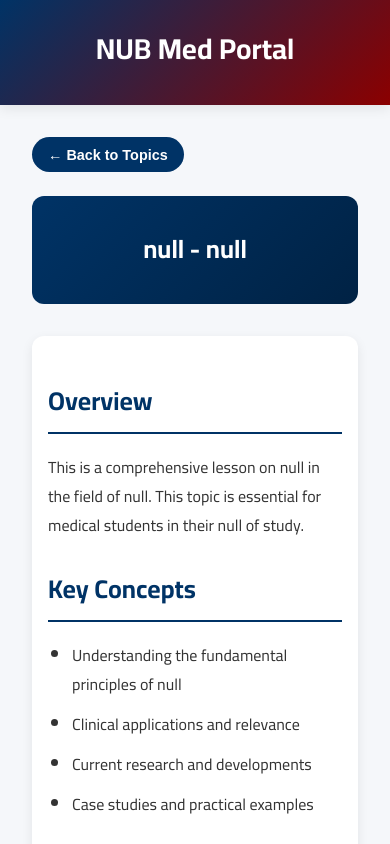
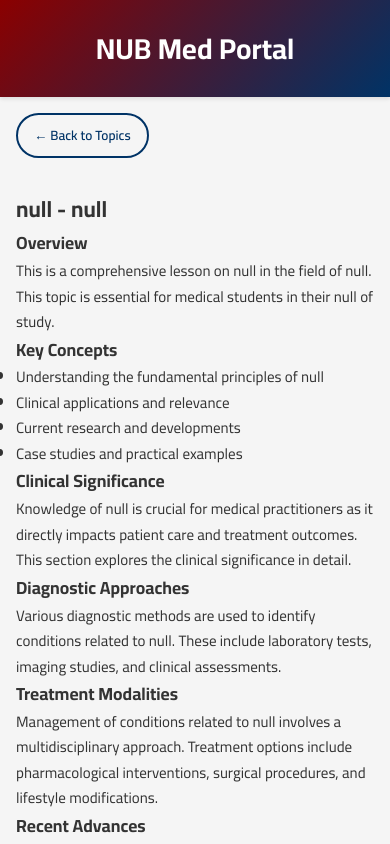
Before and after one commit to abdallah-7amza/MED-Portal-NUB, a plain HTML site: page lesson.html in a window 390 px wide. Shown: the top 844 px of the page. Drawn offline with nearby package versions, Linux system fonts and the light colour scheme.

Commit message:
Update styles.css

```diff
--- a/assets/styles.css
+++ b/assets/styles.css
@@ -1,16 +1,17 @@
+/* assets/styles.css */
 :root {
-    --primary-color: #003366;
-    --secondary-color: #8B0000;
-    --accent-color: #4CAF50;
-    --background-color: #f5f7fa;
-    --text-color: #333;
-    --light-text: #fff;
-    --card-bg: #ffffff;
-    --border-color: #e0e7ed;
-    --correct-color: #4CAF50;
-    --incorrect-color: #f44336;
+    --primary-color: #8B0000; /* Dark Red */
+    --secondary-color: #003366; /* Deep Blue */
+    --accent-color: #FFD700; /* Gold */
+    --background-color: #F5F5F5; /* Soft Light Gray */
+    --text-color: #333333;
+    --light-text-color: #FFFFFF;
+    --card-bg: #FFFFFF;
+    --border-color: #E0E0E0;
+    --correct-color: #2E7D32;
+    --incorrect-color: #C62828;
     --shadow: 0 4px 12px rgba(0, 0, 0, 0.08);
-    --border-radius: 12px;
+    --border-radius: 16px;
 }
 
 * {
@@ -24,7 +25,7 @@ html {
 }
 
 body {
-    font-family: 'Cairo', -apple-system, BlinkMacSystemFont, 'Segoe UI', Roboto, sans-serif;
+    font-family: 'Cairo', -apple-system, BlinkMacSystemFont, 'Segoe UI', Roboto, Helvetica, Arial, sans-serif;
     background-color: var(--background-color);
     color: var(--text-color);
     line-height: 1.7;
@@ -34,38 +35,31 @@ body {
     min-height: 100vh;
 }
 
+/* Header */
 .site-header {
     background: linear-gradient(135deg, var(--primary-color), var(--secondary-color));
-    color: var(--light-text);
+    color: var(--light-text-color);
     padding: 1.5rem 2rem;
     text-align: center;
-    box-shadow: var(--shadow);
+    box-shadow: 0 2px 4px rgba(0,0,0,0.1);
 }
 
 .site-header h1 {
-    font-size: 2.2rem;
+    font-size: 2.5rem;
     font-weight: 700;
-    margin-bottom: 0.5rem;
 }
 
-.site-header p {
-    opacity: 0.9;
-    font-size: 1.1rem;
-}
-
+/* Main Content Area */
 main {
     flex: 1;
     width: 100%;
     max-width: 1200px;
     margin: 2rem auto;
     padding: 0 2rem;
+    overflow: hidden;
 }
 
-.container {
-    max-width: 900px;
-    margin: 0 auto;
-}
-
+/* View Container */
 .view {
     display: none;
     animation: fadeIn 0.5s ease;
@@ -76,23 +70,24 @@ main {
 }
 
 @keyframes fadeIn {
-    from { opacity: 0; transform: translateY(20px); }
+    from { opacity: 0; transform: translateY(10px); }
     to { opacity: 1; transform: translateY(0); }
 }
 
+/* General Title Style */
 .view-title {
     text-align: center;
     color: var(--primary-color);
     margin-bottom: 2rem;
-    font-size: 1.8rem;
+    font-size: 2rem;
     font-weight: 600;
 }
 
+/* Grid Layout for Cards */
 .card-grid {
     display: grid;
-    grid-template-columns: repeat(auto-fill, minmax(280px, 1fr));
+    grid-template-columns: repeat(auto-fill, minmax(300px, 1fr));
     gap: 1.5rem;
-    margin-top: 1rem;
 }
 
 .card {
@@ -100,146 +95,72 @@ main {
     border-radius: var(--border-radius);
     box-shadow: var(--shadow);
     padding: 1.5rem;
-    transition: all 0.3s ease;
+    cursor: pointer;
+    transition: transform 0.2s ease, box-shadow 0.2s ease;
     border: 1px solid var(--border-color);
-    cursor: pointer;
+    display: flex;
+    flex-direction: column;
+    justify-content: center;
+    align-items: center;
+    text-align: center;
+    min-height: 150px;
 }
 
 .card:hover {
     transform: translateY(-5px);
     box-shadow: 0 8px 20px rgba(0, 0, 0, 0.12);
-    border-color: var(--primary-color);
 }
 
 .card h3 {
+    font-size: 1.5rem;
+    margin-bottom: 0.5rem;
     color: var(--primary-color);
-    margin-bottom: 0.8rem;
-    font-size: 1.4rem;
 }
 
-.card p {
-    color: #666;
-    font-size: 0.95rem;
-}
-
+/* Back Button */
 .back-btn {
-    display: inline-flex;
-    align-items: center;
-    gap: 8px;
-    margin-bottom: 1.5rem;
-    padding: 0.7rem 1.2rem;
-    background-color: var(--primary-color);
-    color: var(--light-text);
-    border: none;
+    display: inline-block;
+    margin-bottom: 2rem;
+    background-color: transparent;
+    color: var(--secondary-color);
+    border: 2px solid var(--secondary-color);
+    padding: 0.5rem 1rem;
     border-radius: 50px;
+    text-decoration: none;
     font-weight: 600;
     cursor: pointer;
     transition: all 0.2s ease;
+    font-family: 'Cairo', sans-serif;
 }
 
 .back-btn:hover {
-    background-color: #002244;
-    transform: translateX(-5px);
+    background-color: var(--secondary-color);
+    color: var(--light-text-color);
 }
 
-.lesson-header {
-    background: linear-gradient(135deg, var(--primary-color), #002244);
-    color: var(--light-text);
-    padding: 2rem;
-    border-radius: var(--border-radius);
-    margin-bottom: 2rem;
+/* Footer */
+.site-footer {
+    background-color: #E0E0E0;
+    color: #757575;
     text-align: center;
-}
-
-.lesson-header h2 {
-    font-size: 2rem;
-    font-weight: 700;
-}
-
-.lesson-content {
-    background-color: var(--card-bg);
-    padding: 2rem;
-    border-radius: var(--border-radius);
-    box-shadow: var(--shadow);
-    margin-bottom: 2rem;
-}
-
-.lesson-content h3 {
-    font-size: 1.6rem;
-    margin-top: 1.8rem;
-    margin-bottom: 1.2rem;
-    padding-bottom: 0.5rem;
-    border-bottom: 2px solid var(--primary-color);
-    color: var(--primary-color);
-}
-
-.lesson-content p, .lesson-content ul, .lesson-content ol {
-    margin-bottom: 1.2rem;
-    line-height: 1.8;
-}
-
-.lesson-content ul, .lesson-content ol {
-    padding-left: 1.5rem;
-}
-
-.lesson-content li {
-    margin-bottom: 0.7rem;
-}
-
-.skeleton-loader {
-    background-color: #f0f2f5;
-    padding: 2rem;
-    border-radius: var(--border-radius);
-    text-align: center;
-    color: #777;
-    animation: pulse 1.5s infinite;
-}
-
-@keyframes pulse {
-    0% { opacity: 0.6; }
-    50% { opacity: 1; }
-    100% { opacity: 0.6; }
-}
-
-.site-footer {
-    background-color: #e9ecef;
-    color: #6c757d;
-    text-align: center;
-    padding: 1.5rem;
-    margin-top: 3rem;
-    font-size: 0.9rem;
+    padding: 1rem;
+    font-style: italic;
+    margin-top: 2rem;
 }
 
 /* Responsive Design */
 @media (max-width: 768px) {
-    .card-grid {
-        grid-template-columns: 1fr;
+    body {
+        font-size: 15px;
     }
-
-    .lesson-content {
-        padding: 1.5rem;
+    main {
+        padding: 0 1rem;
+        margin: 1rem auto;
     }
-
-    .lesson-header h2 {
-        font-size: 1.6rem;
-    }
-
-    .view-title {
-        font-size: 1.5rem;
-    }
-}
-
-@media (max-width: 480px) {
     .site-header h1 {
         font-size: 1.8rem;
     }
-
-    .lesson-content {
-        padding: 1rem;
-    }
-
-    .back-btn {
-        padding: 0.6rem 1rem;
-        font-size: 0.9rem;
+    .card-grid {
+        grid-template-columns: repeat(auto-fill, minmax(250px, 1fr));
     }
 }
```
